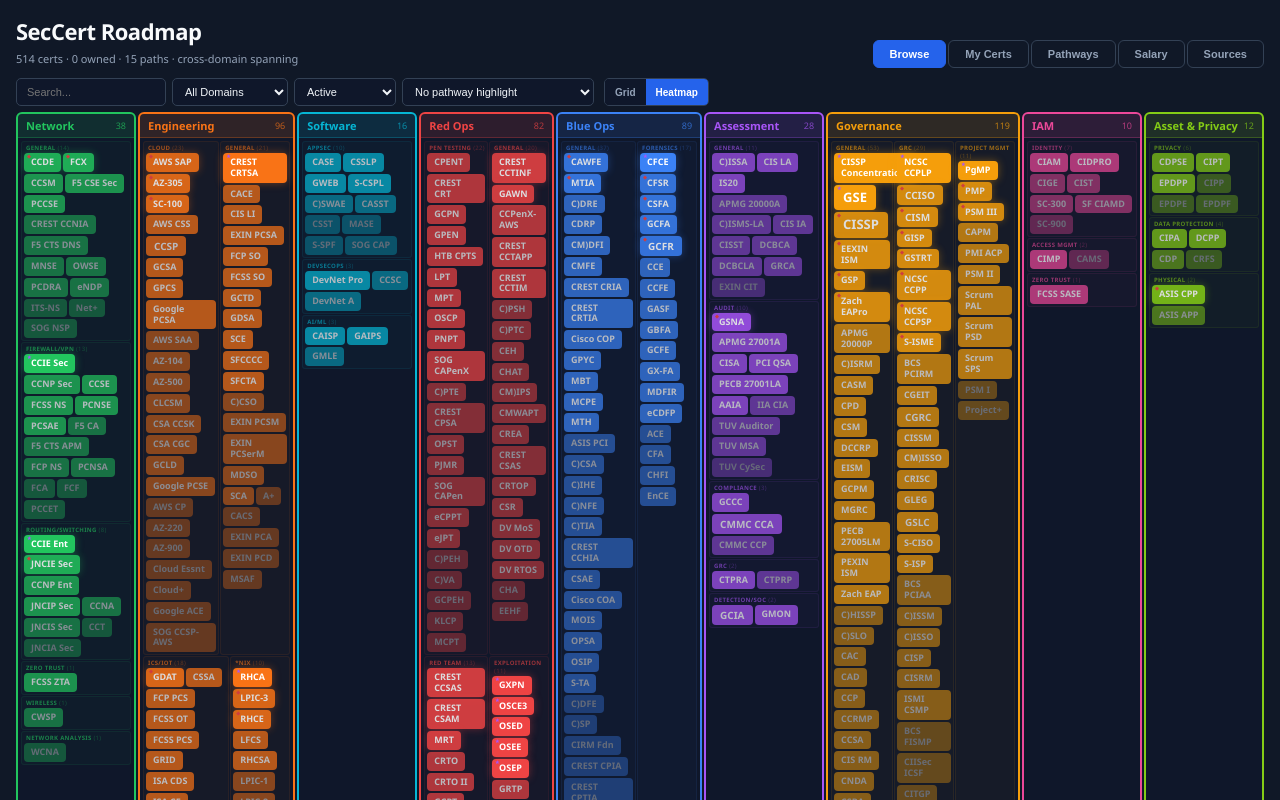
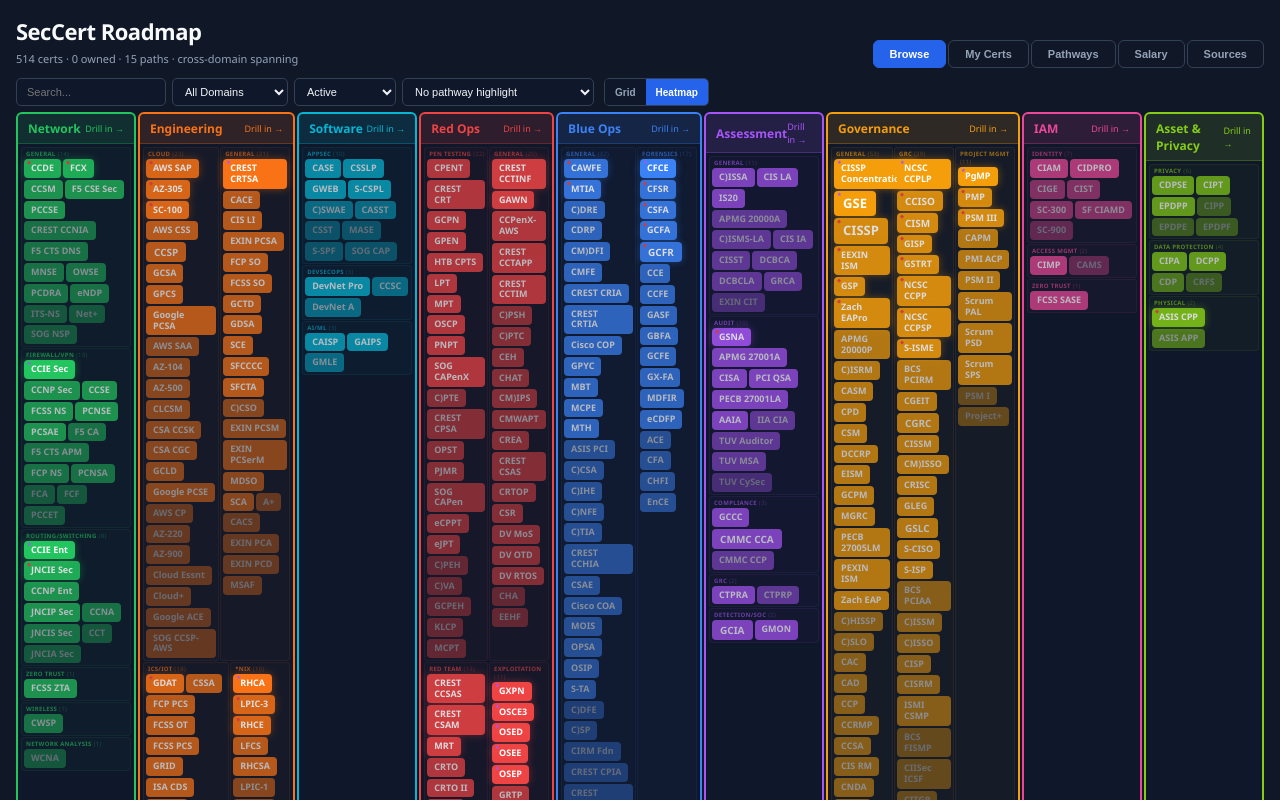
Before and after one commit to Strat-M/sec-roadmap, a React (Vite) app: page / in a window 1280 px wide. Shown: the top 800 px of the page. Built offline with nearby package versions, Linux system fonts and the light colour scheme.

Commit message:
Update App.jsx

```diff
--- a/src/App.jsx
+++ b/src/App.jsx
@@ -850,8 +850,9 @@ export default function App() {
       return (
         <div>
           <div style={{ display: "flex", alignItems: "center", gap: 8, marginBottom: 8, padding: "6px 0" }}>
+            <button onClick={() => setFDom("all")} style={{ padding: "4px 10px", borderRadius: 5, border: "1px solid #334155", background: "#1e293b", color: "#94a3b8", cursor: "pointer", fontSize: 11, fontWeight: 600 }}>&larr; All Domains</button>
             <span style={{ fontSize: 18, fontWeight: 900, color: DC[d] }}>{DN[d]}</span>
-            <span style={{ fontSize: 12, color: "#94a3b8" }}>{dom.total} certs across {subKeys.length} specializations</span>
+            <span style={{ fontSize: 12, color: "#94a3b8" }}>{dom.total} certs &middot; {subKeys.length} specializations</span>
           </div>
           <div style={{ display: "flex", flexWrap: "wrap", gap: 4 }}>
             {subKeys.map(sk => renderSubBox(d, sk, dom.subs[sk], true))}
@@ -869,15 +870,16 @@ export default function App() {
           if (dom.total === 0) return null;
           const subKeys = Object.keys(dom.subs).sort((a, b) => dom.subs[b].length - dom.subs[a].length);
           return (
-            <div key={d} onClick={() => setFDom(d)} style={{
+            <div key={d} style={{
               flex: Math.max(dom.total, 5) + " 1 0%",
-              minWidth: 120, background: "#0f172a", cursor: "pointer",
+              minWidth: 120, background: "#0f172a",
               border: "2px solid " + DC[d], borderRadius: 6, overflow: "hidden",
-              transition: "border-color 0.15s",
             }}>
-              <div style={{ background: DC[d] + "22", padding: "4px 8px", borderBottom: "1px solid " + DC[d] + "44", display: "flex", justifyContent: "space-between", alignItems: "center" }}>
-                <span style={{ fontSize: 11, fontWeight: 800, color: DC[d] }}>{DN[d]}</span>
-                <span style={{ fontSize: 9, color: DC[d], opacity: 0.7 }}>{dom.total}</span>
+              <div onClick={() => setFDom(d)} style={{ background: DC[d] + "22", padding: "6px 10px", borderBottom: "1px solid " + DC[d] + "44", display: "flex", justifyContent: "space-between", alignItems: "center", cursor: "pointer", transition: "background 0.15s" }}
+                onMouseEnter={e => e.currentTarget.style.background = DC[d] + "44"}
+                onMouseLeave={e => e.currentTarget.style.background = DC[d] + "22"}>
+                <span style={{ fontSize: 12, fontWeight: 800, color: DC[d] }}>{DN[d]}</span>
+                <span style={{ fontSize: 9, color: DC[d] }}>Drill in &rarr;</span>
               </div>
               <div style={{ display: "flex", flexWrap: "wrap", gap: 1, padding: 3 }}>
                 {subKeys.map(sk => renderSubBox(d, sk, dom.subs[sk], false))}
```
